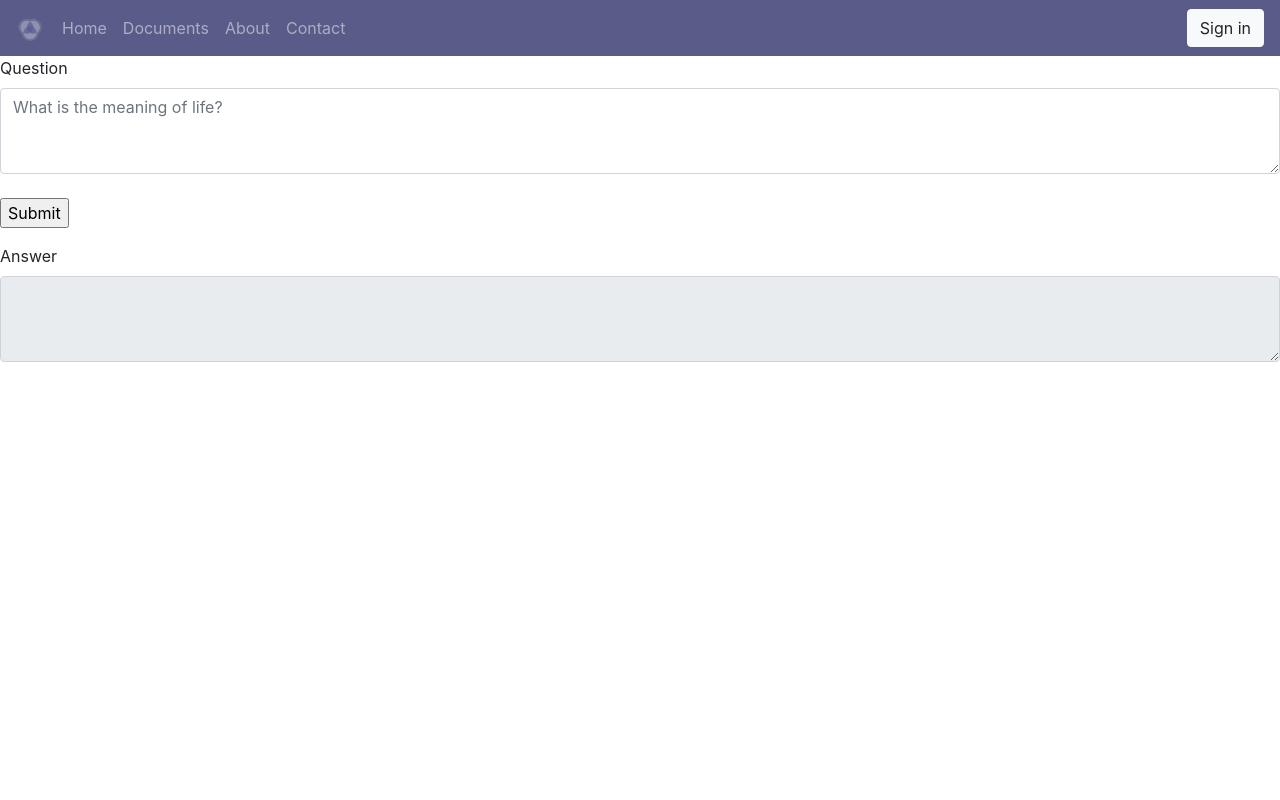
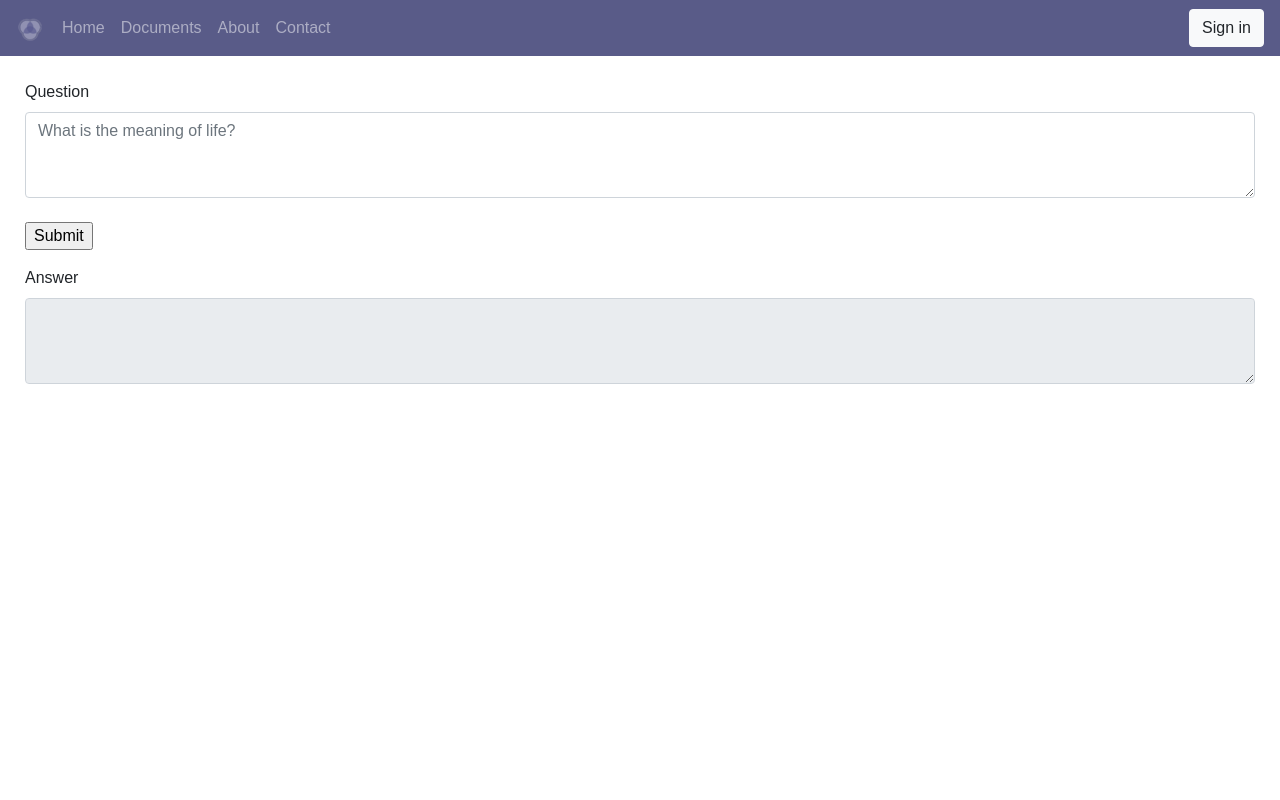
Before and after one commit to CornellDataScience/iFAQ, a Flask app: page / in a window 1280 px wide. Run offline with Flask 2, Linux system fonts and the light colour scheme; parts of the project's set-up code (start-up, migrations or seed data) failed here and were passed over; some libraries are stand-ins or nearby versions.

Commit message:
button styles

```diff
--- a/app/static/css/main.css
+++ b/app/static/css/main.css
@@ -9,11 +9,17 @@
 html,body {
 	height: 100%;
   font-family: sans-serif;
+  overflow: auto;
 }
 
-#i-want-margin{
-  margin-left:20px;
-  margin-right:20px
+.i-want-margin{
+  margin-left:25px;
+  margin-right:25px;
+}
+
+.button-consistency{
+  padding-right: 7px;
+  padding-left: 7px;
 }
 
 /* ------------------------------------ */
--- a/app/templates/base.html
+++ b/app/templates/base.html
@@ -40,7 +40,7 @@
 </header>
 
 <body>
-    <div id="i-want-margin">
+    <div class="i-want-margin">
         <script src="//ajax.googleapis.com/ajax/libs/jquery/1.9.1/jquery.min.js"></script>
         <script src="../static/dist/bundle.js" type="text/javascript"></script>
 
--- a/app/templates/documents.html
+++ b/app/templates/documents.html
@@ -5,16 +5,16 @@
         <br>
         <label>
 			Upload Document:
-			<br>
+			<br><br>
             <input type="file" name="file"/>
-            <input type="submit" value="Upload"/>
+            <input type="submit" value="Upload" class="button-consistency"/>
         </label>
     </form>
 
     <br>
     <label> Current Documents: </label>
 
-    <head>
+<head>
 	<title>Table V05</title>
 	<meta charset="UTF-8">
 	<meta name="viewport" content="width=device-width, initial-scale=1">
--- a/app/templates/home.html
+++ b/app/templates/home.html
@@ -1,12 +1,23 @@
 {% extends 'base.html' %}
 
 {% block body %}
+<head>
+	<title>Table V05</title>
+	<meta charset="UTF-8">
+	<meta name="viewport" content="width=device-width, initial-scale=1">
+<!--===============================================================================================-->
+	<link rel="stylesheet" type="text/css" href="../static/vendor/perfect-scrollbar/perfect-scrollbar.css">
+<!--===============================================================================================-->
+	<link rel="stylesheet" type="text/css" href="../static/css/main.css">
+<!--===============================================================================================-->
+</head>
+    <br>
     <form action="/predict" method="post" enctype="multipart/form-data">
         <div class="form-group">
             <label for="question">Question</label>
             <textarea class="form-control" name="question" rows="3" cols="60"
-                      placeholder="What is the meaning of life?"></textarea><br>
-            <input type="submit" value="Submit">
+                        placeholder="What is the meaning of life?"></textarea><br>
+            <input type="submit" value="Submit" class="button-consistency">
         </div>
     </form>
 
@@ -14,7 +25,7 @@
         <div class="form-group">
             <label for="answer">Answer</label>
             <textarea class="form-control" id="question" rows="3" cols="60" readonly
-                      placeholder="{{ answer }}"></textarea>
+                        placeholder="{{ answer }}"></textarea>
         </div>
     </form>
 {% endblock %}
```
Also changed, not shown: app/templates/about.html (+16 -7 lines).
